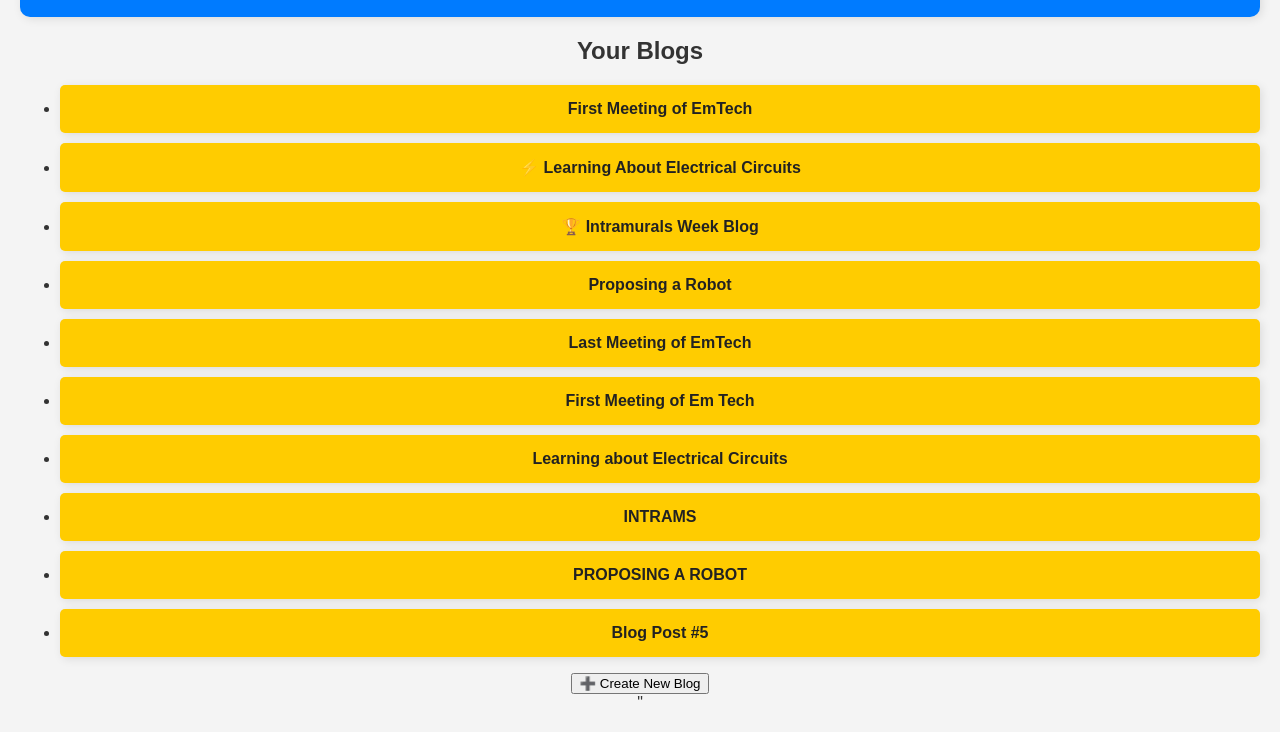
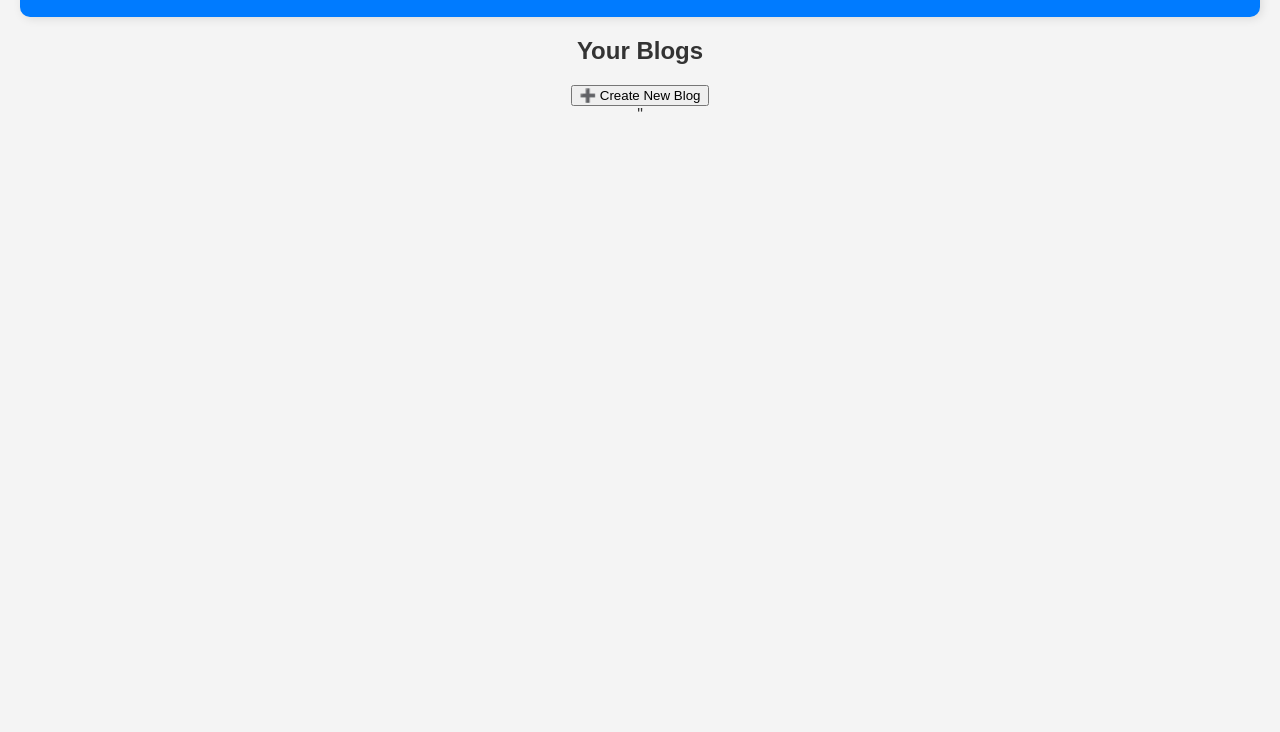
Before and after one commit to Hex24DEV/EmTech.github.io, a plain HTML site: page index.html in a window 1280 px wide. Shown: the part 81-813 px from the top of the page. Drawn offline with Linux system fonts and the light colour scheme.

Commit message:
Update index.html

```diff
--- a/index.html
+++ b/index.html
@@ -13,13 +13,6 @@
   <main>
     <div class="blog-list">
       <h2>Your Blogs</h2>
-      <ul id="blog-links">
-        <li><a href="blog1.html">First Meeting of EmTech</a></li>
-        <li><a href="blog2.html">⚡ Learning About Electrical Circuits</a></li>
-        <li><a href="blog3.html">🏆 Intramurals Week Blog</a></li>
-        <li><a href="blog4.html">Proposing a Robot</a></li>
-        <li><a href="blog5.html">Last Meeting of EmTech</a></li>
-      </ul>
     </div>
     <button id="new-blog-btn">➕ Create New Blog</button>
   </main>
```
